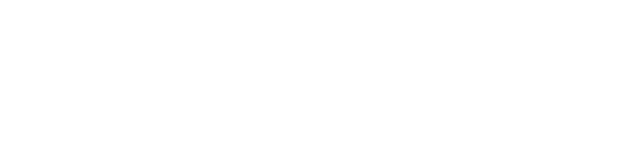
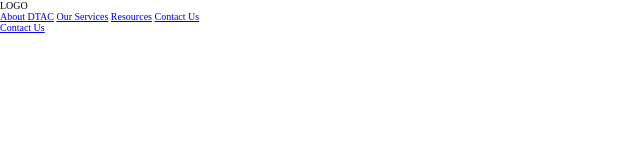
Before and after one commit to abeeragarwal21/dtac-alliance, a website built with Parcel: page index.html in a window 1280 px wide. Shown: the whole page, without its empty margins (0-640 px from the left). Built offline with nearby package versions, Linux system fonts and the light colour scheme.

Commit message:
Set up css root

```diff
--- a/index.html
+++ b/index.html
@@ -7,5 +7,16 @@
         <link rel="stylesheet" href="src/css/style.css" />
         <script src="src/js/script.js"></script>
     </head>
-	<body></body>
+    <body>
+        <header class="main-header">
+            <div class="main-header__logo">LOGO</div>
+            <nav class="main-header__nav">
+                <a href="#" class="nav__link">About DTAC</a>
+                <a href="#" class="nav__link">Our Services</a>
+                <a href="#" class="nav__link">Resources</a>
+                <a href="#" class="nav__link">Contact Us</a>
+            </nav>
+            <a href="#" class="btn-primary">Contact Us</a>
+        </header>
+    </body>
 </html>
--- a/src/css/style.css
+++ b/src/css/style.css
@@ -0,0 +1,47 @@
+:root {
+    /* Font size scale (rem) */
+    --font-xs: 1.2rem; /* 12px */
+    --font-sm: 1.4rem; /* 14px */
+    --font-body: 1.6rem; /* 16px */
+    --font-lg: 1.8rem; /* 18px */
+    --font-h3: 2.2rem; /* 22px */
+    --font-h2: 2.8rem; /* 28px */
+    --font-h1: 3.6rem; /* 36px */
+
+    /* Line height scale */
+    --lh-tight: 1.2;
+    --lh-normal: 1.5;
+    --lh-loose: 1.6;
+
+    /* Spacing scale (rem) */
+    --space-xxs: 0.4rem; /* 4px */
+    --space-xs: 0.8rem; /* 8px */
+    --space-sm: 1.2rem; /* 12px */
+    --space-md: 1.6rem; /* 16px */
+    --space-lg: 2.4rem; /* 24px */
+    --space-xl: 3.2rem; /* 32px */
+    --space-2xl: 4.8rem; /* 48px */
+    --space-3xl: 6.4rem; /* 64px */
+    --space-4xl: 7.2rem; /* 72px */
+
+    /* Colours */
+    --blue-primary: #2b4496;
+    --blue-light: #e9f8ff;
+    --blue-light2: #eaecf4;
+    --blue-dark: #0e1630;
+    --grey: #525759;
+    --black: #000000;
+    --white: #ffffff;
+}
+
+* {
+    margin: 0;
+    padding: 0;
+    box-sizing: border-box;
+}
+
+html {
+    scroll-behavior: smooth;
+    overflow-x: hidden !important;
+    font-size: 62.5%;
+}
```
Also changed, not shown: src/img/hero-banner.png (added), 2 other files. Lines whose indentation alone changed are shown as unchanged.
